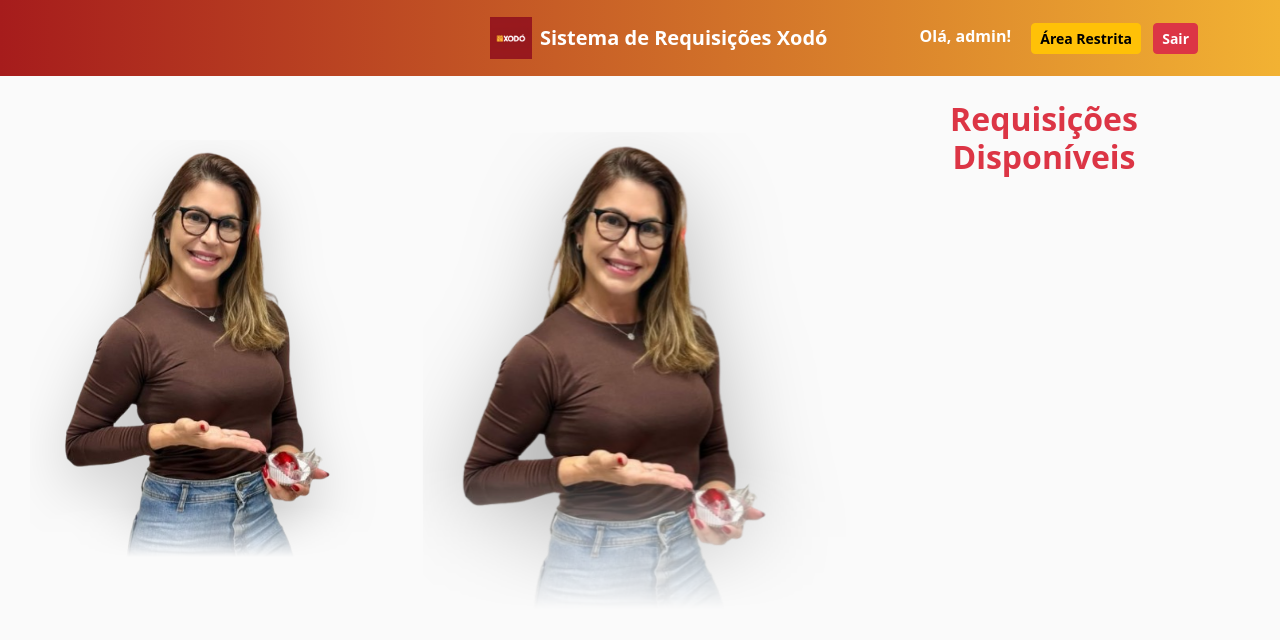
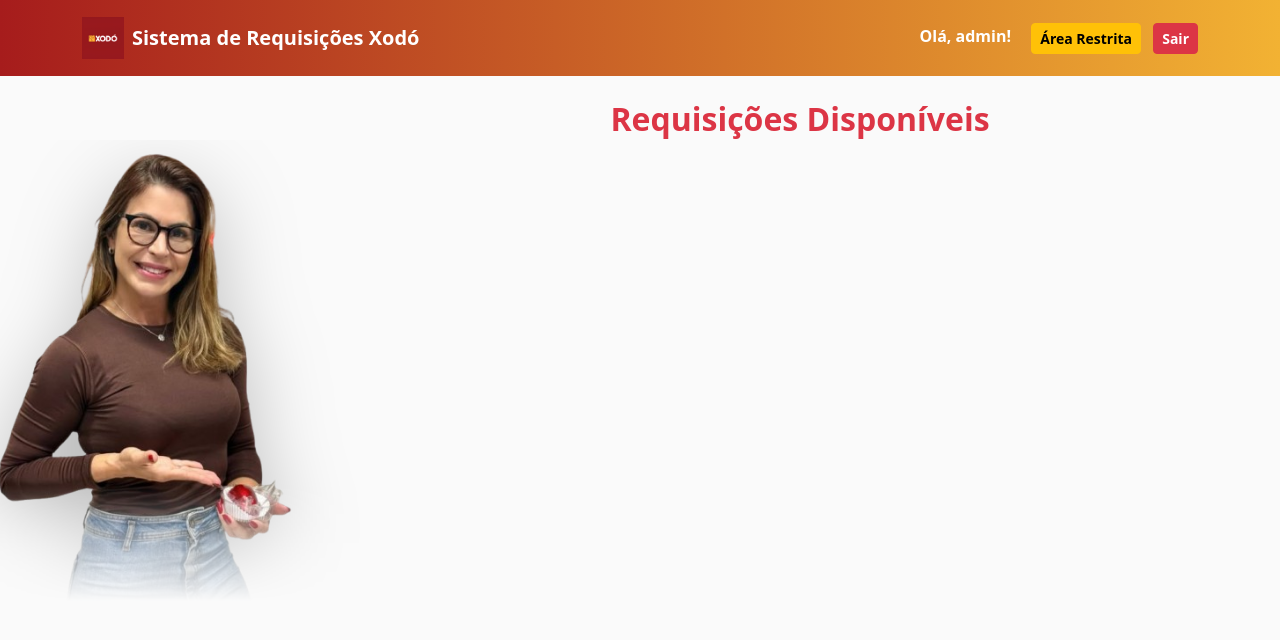
Before and after one commit to DIOOWS/pedido_queimados, a Django app: page / in a window 1280 px wide. Shown: the top 640 px of the page. Run offline with Django 5.2, Linux system fonts and the light colour scheme; a user stored in the database is signed in; data that the repository does not hold is empty.

Commit message:
IMAGEM RENATA NO FUNDO 010

```diff
--- a/core/templates/base.html
+++ b/core/templates/base.html
@@ -33,100 +33,9 @@
             font-weight: bold;
             color: white;
         }
+    </style>
 
-        /* ===== LAYOUT PRINCIPAL ===== */
-        .layout-wrapper {
-            display: flex;
-            align-items: flex-start;
-            gap: 40px;
-        }
-
-        /* IMAGEM LATERAL */
-        .side-image {
-            width: 420px;
-            margin-left: -60px;
-            margin-top: 40px;
-            pointer-events: none;
-            flex-shrink: 0;
-        }
-
-        .decorative-img {
-            width: 100%;
-            display: block;
-
-            /* Profundidade */
-            transform: perspective(1200px) translateZ(40px);
-
-            /* Sombra */
-            filter: drop-shadow(0 30px 45px rgba(0,0,0,.28));
-
-            /* Fade inferior */
-            -webkit-mask-image: linear-gradient(
-                to bottom,
-                rgba(0,0,0,1) 70%,
-                rgba(0,0,0,0) 100%
-            );
-            mask-image: linear-gradient(
-                to bottom,
-                rgba(0,0,0,1) 70%,
-                rgba(0,0,0,0) 100%
-            );
-        }
-
-        /* CONTEÚDO */
-        .main-content {
-            flex: 1;
-        }
-
-        /* ===== CARDS ===== */
-        .req-card {
-            background: white;
-            border-radius: 18px;
-            padding: 18px;
-            box-shadow: 0 4px 10px rgba(0,0,0,.12);
-            text-align: center;
-            transition: .2s;
-        }
-
-        .req-card:hover {
-            transform: scale(1.04);
-            box-shadow: 0 6px 14px rgba(0,0,0,.18);
-        }
-
-        .req-card img {
-            height: 80px;
-            object-fit: contain;
-            margin-bottom: 10px;
-        }
-
-        .req-title {
-            font-weight: 800;
-            font-size: 1rem;
-            color: var(--xodo-red-dark);
-            height: 40px;
-        }
-
-        .req-btn {
-            margin-top: 10px;
-            background: var(--xodo-red);
-            color: white !important;
-            border-radius: 10px;
-            padding: 8px 0;
-            display: block;
-            font-weight: bold;
-        }
-
-        .req-btn:hover {
-            background: var(--xodo-red-dark);
-        }
-
-        /* RESPONSIVO */
-        @media (max-width: 1200px) {
-            .side-image {
-                display: none;
-            }
-        }
-    </style>
+    {% block extra_css %}{% endblock %}
 </head>
 
 <body>
@@ -161,19 +70,7 @@
 {% endif %}
 
 <div class="container mb-5">
-    <div class="layout-wrapper">
-
-        <!-- IMAGEM DECORATIVA -->
-        <div class="side-image">
-            <img src="{% static 'mulher.png' %}" class="decorative-img">
-        </div>
-
-        <!-- CONTEÚDO -->
-        <div class="main-content">
-            {% block content %}{% endblock %}
-        </div>
-
-    </div>
+    {% block content %}{% endblock %}
 </div>
 
 </body>
--- a/core/templates/user/requisition_list.html
+++ b/core/templates/user/requisition_list.html
@@ -1,92 +1,85 @@
 {% extends "base.html" %}
 {% load static %}
 
-{% block title %}Requisições Disponíveis{% endblock %}
+{% block title %}Requisições{% endblock %}
+
+{% block extra_css %}
+<style>
+    /* IMAGEM FIXA LATERAL */
+    .fixed-side-image {
+        position: fixed;
+        left: -40px;
+        top: 140px;
+        width: 420px;
+        z-index: 0;
+        pointer-events: none;
+    }
+
+    .fixed-side-image img {
+        width: 100%;
+        display: block;
+
+        /* Profundidade */
+        filter: drop-shadow(0 25px 40px rgba(0,0,0,.25));
+
+        /* Fade perfeito no final */
+        -webkit-mask-image: linear-gradient(
+            to bottom,
+            rgba(0,0,0,1) 75%,
+            rgba(0,0,0,0) 100%
+        );
+        mask-image: linear-gradient(
+            to bottom,
+            rgba(0,0,0,1) 75%,
+            rgba(0,0,0,0) 100%
+        );
+    }
+
+    /* CONTEÚDO DESLOCADO PRA NÃO BATER NA IMAGEM */
+    .requisition-content {
+        margin-left: 320px;
+        position: relative;
+        z-index: 1;
+    }
+
+    @media (max-width: 1200px) {
+        .fixed-side-image {
+            display: none;
+        }
+        .requisition-content {
+            margin-left: 0;
+        }
+    }
+</style>
+{% endblock %}
 
 {% block content %}
 
-<!-- IMAGEM FIXA (SÓ NESSA TELA) -->
-<div class="hero-fixed">
+<!-- IMAGEM FIXA -->
+<div class="fixed-side-image">
     <img src="{% static 'mulher.png' %}" alt="Imagem decorativa">
 </div>
 
-<h2 class="fw-bold mb-4 text-danger text-center">
-    Requisições Disponíveis
-</h2>
+<!-- CONTEÚDO -->
+<div class="requisition-content">
 
-<div class="row row-cols-1 row-cols-md-4 g-4 justify-content-end">
+    <h2 class="fw-bold mb-4 text-danger text-center">
+        Requisições Disponíveis
+    </h2>
 
-    {% for requisition in requisitions %}
-    <div class="col">
-        <div class="req-card">
-            {% if requisition.icon %}
-                <img src="{{ requisition.icon.url }}">
-            {% endif %}
-
-            <div class="req-title">
-                {{ requisition.name|upper }}
+    <div class="row g-4">
+        {% for req in requisitions %}
+        <div class="col-md-6 col-lg-3">
+            <div class="req-card">
+                <div class="req-title">{{ req.name }}</div>
+                <a href="{% url 'requisition_detail' req.id %}" class="req-btn">
+                    Abrir
+                </a>
             </div>
-
-            <a href="{% url 'requisition_detail' requisition.id %}" class="req-btn">
-                Abrir
-            </a>
         </div>
+        {% endfor %}
     </div>
-    {% endfor %}
 
 </div>
 
-<style>
-/* ==============================
-   IMAGEM FIXA LATERAL
-   ============================== */
-.hero-fixed {
-    position: fixed;          /* NÃO ROLA */
-    left: 30px;               /* mais pra esquerda */
-    top: 140px;               /* abaixo da navbar */
-    width: 380px;             /* tamanho correto */
-    z-index: 0;
-    pointer-events: none;
-}
-
-.hero-fixed img {
-    width: 100%;
-    background: transparent;
-
-    /* REMOVE FUNDO DIFERENTE */
-    filter:
-        drop-shadow(0 20px 30px rgba(0,0,0,.18));
-
-    /* ESFUMADO SUAVE */
-    -webkit-mask-image: linear-gradient(
-        to bottom,
-        black 88%,
-        transparent 100%
-    );
-    mask-image: linear-gradient(
-        to bottom,
-        black 88%,
-        transparent 100%
-    );
-}
-
-/* EMPURRA OS CARDS */
-@media (min-width: 992px) {
-    .container {
-        padding-left: 420px;
-    }
-}
-
-/* MOBILE: REMOVE A IMAGEM */
-@media (max-width: 991px) {
-    .hero-fixed {
-        display: none;
-    }
-
-    .container {
-        padding-left: 15px;
-    }
-}
-</style>
-
 {% endblock %}
```
